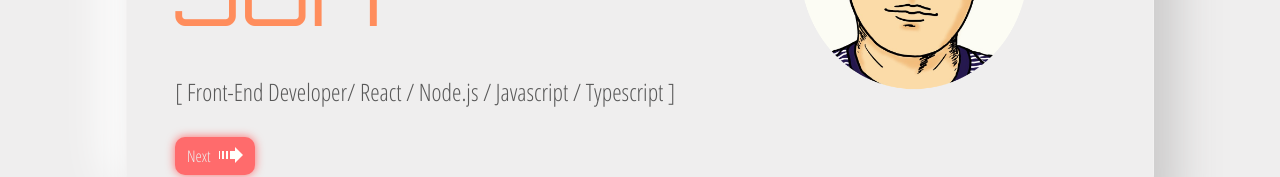
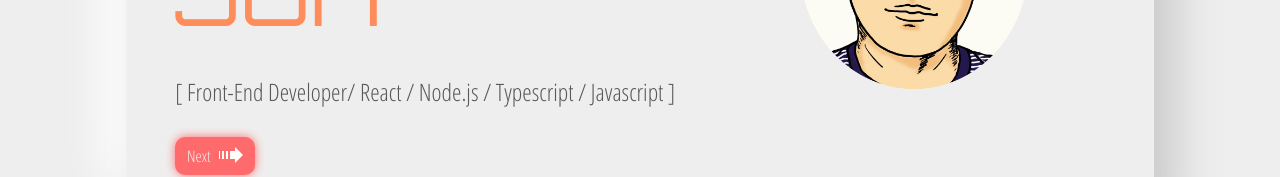
Before and after one commit to basculante/web-portfolio-next, a Next.js app: page / in a window 1280 px wide. Shown: the part 425-602 px from the top of the page. Built offline with nearby package versions, Linux system fonts and the light colour scheme.

Commit message:
Change stack order landing page

```diff
--- a/components/Landing/Landing.tsx
+++ b/components/Landing/Landing.tsx
@@ -44,7 +44,7 @@ const Landing: React.SFC = () => {
             <div>JOH</div>
           </div>
           <div className="landing-subtitle">
-            [ Front-End Developer/ React / Node.js / Javascript / Typescript ]
+            [ Front-End Developer/ React / Node.js / Typescript / Javascript ]
           </div>
           <div className="next-btn-container">
             <Link href="/about" passHref>
```
